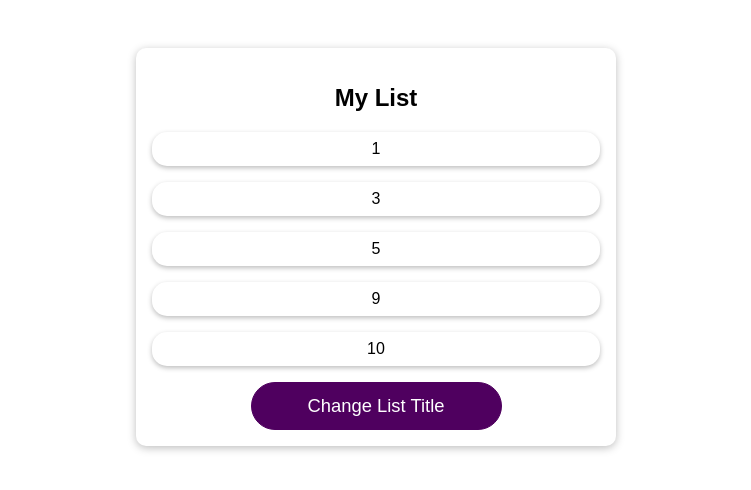
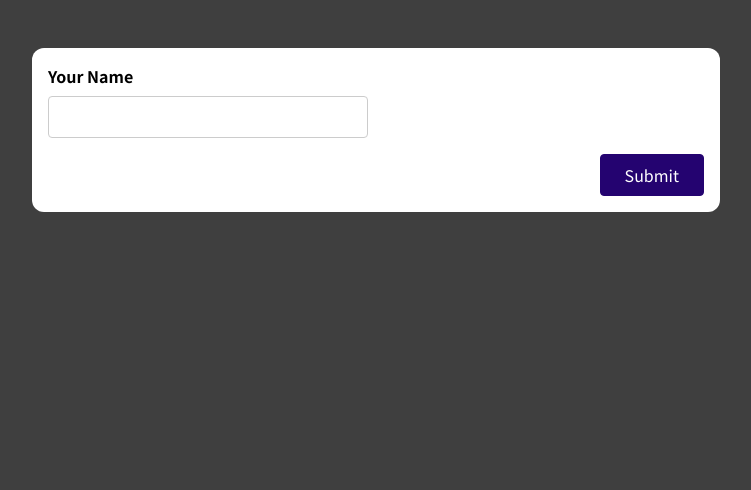
Before and after one commit to Masahiro-Kaga/practice1, a JavaScript app: page / in a window 1280 px wide. Shown: the top 490 px of the page, without its empty margins (264-1015 px from the left). Built offline with nearby package versions, Linux system fonts and the light colour scheme.

Commit message:
start section16

```diff
--- a/src/App.css
+++ /dev/null
@@ -1,14 +0,0 @@
-.app {
-  margin: 3rem auto;
-  width: 30rem;
-  padding: 1rem;
-  background: white;
-  box-shadow: 0 2px 8px rgba(0, 0, 0, 0.26);
-  border-radius: 10px;
-  text-align: center;
-}
-
-.app h1 {
-  margin: 0;
-  text-align: center;
-}
--- a/src/App.js
+++ b/src/App.js
@@ -1,20 +1,9 @@
-import React, { useState, useCallback, useMemo } from 'react';
-
-import './App.css';
-import DemoList from './components/Demo/DemoList';
-import Button from './components/UI/Button/Button';
+import SimpleInput from './components/SimpleInput';
 
 function App() {
-  const [listTitle, setListTitle] = useState('My List');
-
-  const changeTitleHandler = useCallback(() => {
-    setListTitle('New Title');
-  }, []);
-
   return (
     <div className="app">
-      <DemoList title={listTitle} items={useMemo(()=> [5, 3, 1, 10, 9],[]) }/>
-      <Button onClick={changeTitleHandler}>Change List Title</Button>
+      <SimpleInput />
     </div>
   );
 }
--- a/src/components/Demo/DemoList.js
+++ /dev/null
@@ -1,26 +0,0 @@
-import React, { useMemo } from 'react';
-
-import classes from './DemoList.module.css';
-
-const DemoList = (props) => {
-  const { items } = props;
-
-  const sortedList = useMemo(() => {
-    console.log('Items sorted');
-    return items.sort((a, b) => a - b);
-  }, [items]);
-  console.log('DemoList RUNNING');
-
-  return (
-    <div className={classes.list}>
-      <h2>{props.title}</h2>
-      <ul>
-        {sortedList.map((item) => (
-          <li key={item}>{item}</li>
-        ))}
-      </ul>
-    </div>
-  );
-};
-
-export default React.memo(DemoList);
--- a/src/components/Demo/DemoList.module.css
+++ /dev/null
@@ -1,12 +0,0 @@
-.list ul {
-  list-style: none;
-  margin: 0;
-  padding: 0;
-}
-
-.list li {
-  margin: 1rem 0;
-  padding: 0.5rem;
-  box-shadow: 0 2px 5px rgba(0, 0, 0, 0.26);
-  border-radius: 15px;
-}
--- /dev/null
+++ b/src/components/SimpleInput.js
@@ -0,0 +1,15 @@
+const SimpleInput = (props) => {
+  return (
+    <form>
+      <div className='form-control'>
+        <label htmlFor='name'>Your Name</label>
+        <input type='text' id='name' />
+      </div>
+      <div className="form-actions">
+        <button>Submit</button>
+      </div>
+    </form>
+  );
+};
+
+export default SimpleInput;
--- a/src/components/UI/Button/Button.js
+++ /dev/null
@@ -1,19 +0,0 @@
-import React from 'react';
-
-import classes from './Button.module.css';
-
-const Button = (props) => {
-  console.log('Button RUNNING');
-  return (
-    <button
-      type={props.type || 'button'}
-      className={`${classes.button} ${props.className}`}
-      onClick={props.onClick}
-      disabled={props.disabled}
-    >
-      {props.children}
-    </button>
-  );
-};
-
-export default React.memo(Button);
--- a/src/components/UI/Button/Button.module.css
+++ /dev/null
@@ -1,30 +0,0 @@
-.button {
-  font: inherit;
-  border: 1px solid #4f005f;
-  background: #4f005f;
-  color: white;
-  padding: 0.75rem 3.5rem;
-  cursor: pointer;
-  font-size: 1.15rem;
-  border-radius: 30px;
-}
-
-.button:hover,
-.button:active {
-  background: #741188;
-  border-color: #741188;
-}
-
-.button:focus {
-  outline: none;
-}
-
-button:disabled,
-button:focus:disabled,
-button:hover:disabled,
-button:active:disabled {
-  background: #ccc;
-  border-color: #ccc;
-  color: #666666;
-  cursor: not-allowed;
-}
--- a/src/index.css
+++ b/src/index.css
@@ -1,16 +1,102 @@
+@import url('https://fonts.googleapis.com/css2?family=Noto+Sans+JP:wght@400;700&display=swap');
+
 * {
   box-sizing: border-box;
 }
 
 html {
-  font-family: sans-serif;
-  background: #fff;
+  font-family: 'Noto Sans JP', sans-serif;
 }
 
 body {
   margin: 0;
+  background-color: #3f3f3f;
 }
 
-main {
-  margin-top: 6rem;
+.app {
+  width: 90%;
+  max-width: 43rem;
+  padding: 1rem;
+  border-radius: 12px;
+  background-color: white;
+  margin: 3rem auto;
 }
+
+.form-control {
+  margin-bottom: 1rem;
+}
+
+.form-control input,
+.form-control label {
+  display: block;
+}
+
+.form-control label {
+  font-weight: bold;
+  margin-bottom: 0.5rem;
+}
+
+.form-control input,
+.form-control select {
+  font: inherit;
+  padding: 0.5rem;
+  border-radius: 4px;
+  border: 1px solid #ccc;
+  width: 20rem;
+  max-width: 100%;
+}
+
+.form-control input:focus {
+  outline: none;
+  border-color: #240370;
+  background-color: #e0d4fd;
+}
+
+.control-group {
+  display: flex;
+  column-gap: 1rem;
+  flex-wrap: wrap;
+}
+
+.control-group .form-control {
+  min-width: 15rem;
+  flex: 1;
+}
+
+button {
+  font: inherit;
+  background-color: #240370;
+  color: white;
+  border: 1px solid #240370;
+  padding: 0.5rem 1.5rem;
+  border-radius: 4px;
+  cursor: pointer;
+}
+
+button:hover,
+button:active {
+  background-color: #33059e;
+  border-color: #33059e;
+}
+
+.form-actions {
+  text-align: right;
+}
+
+.form-actions button {
+  margin-left: 1rem;
+}
+
+.invalid input {
+  border: 1px solid #b40e0e;
+  background-color: #fddddd;
+}
+
+.invalid input:focus {
+  border-color: #ff8800;
+  background-color: #fbe8d2;
+}
+
+.error-text {
+  color: #b40e0e;
+}
--- a/src/index.js
+++ b/src/index.js
@@ -1,4 +1,3 @@
-import React from 'react';
 import ReactDOM from 'react-dom';
 
 import './index.css';
```
Also changed, not shown: package.json (+12 -8 lines), src/components/BasicForm.js (added, +25 -0 lines), 1 other file (tests, documents, lock files or other folders).
